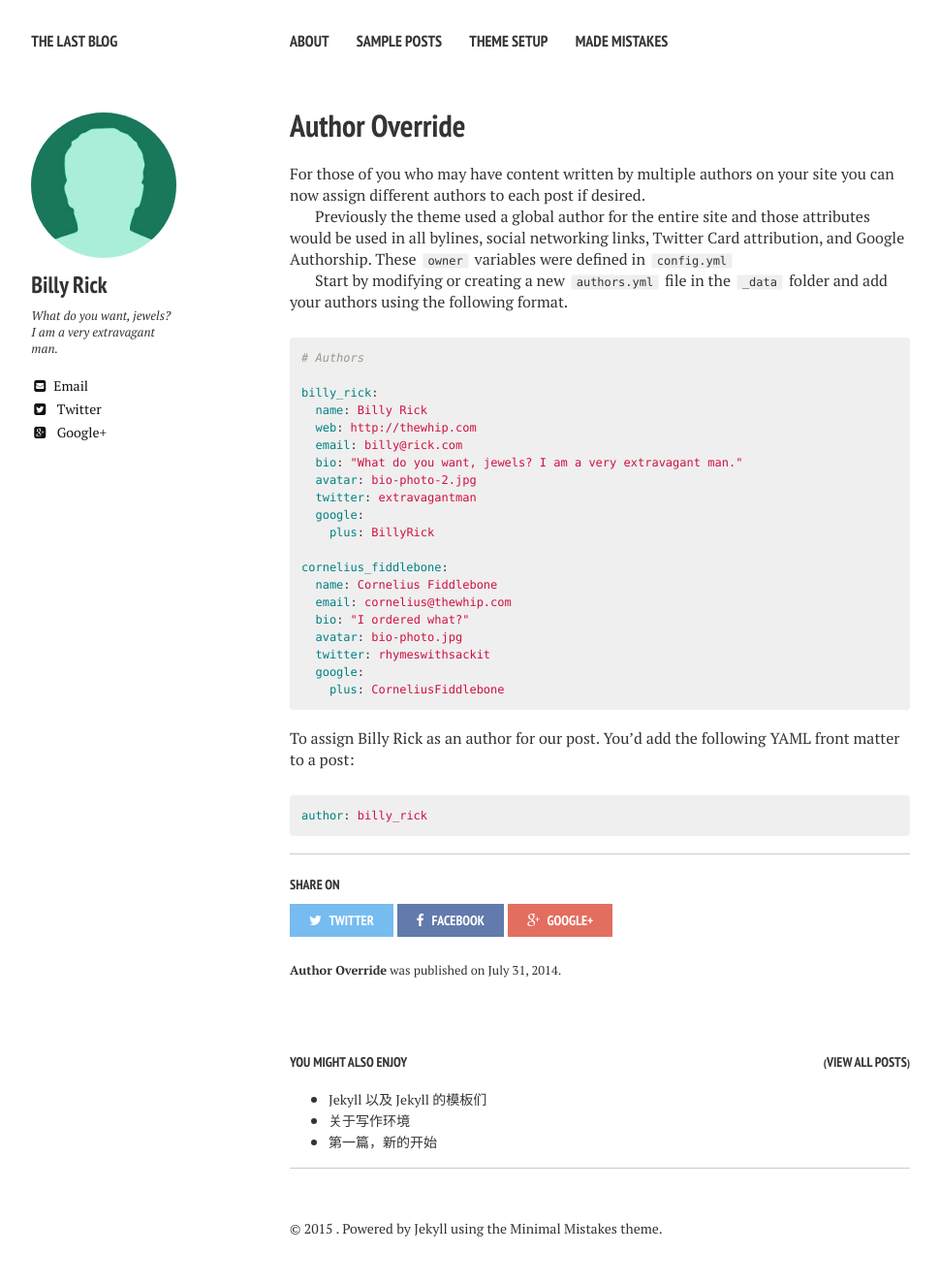
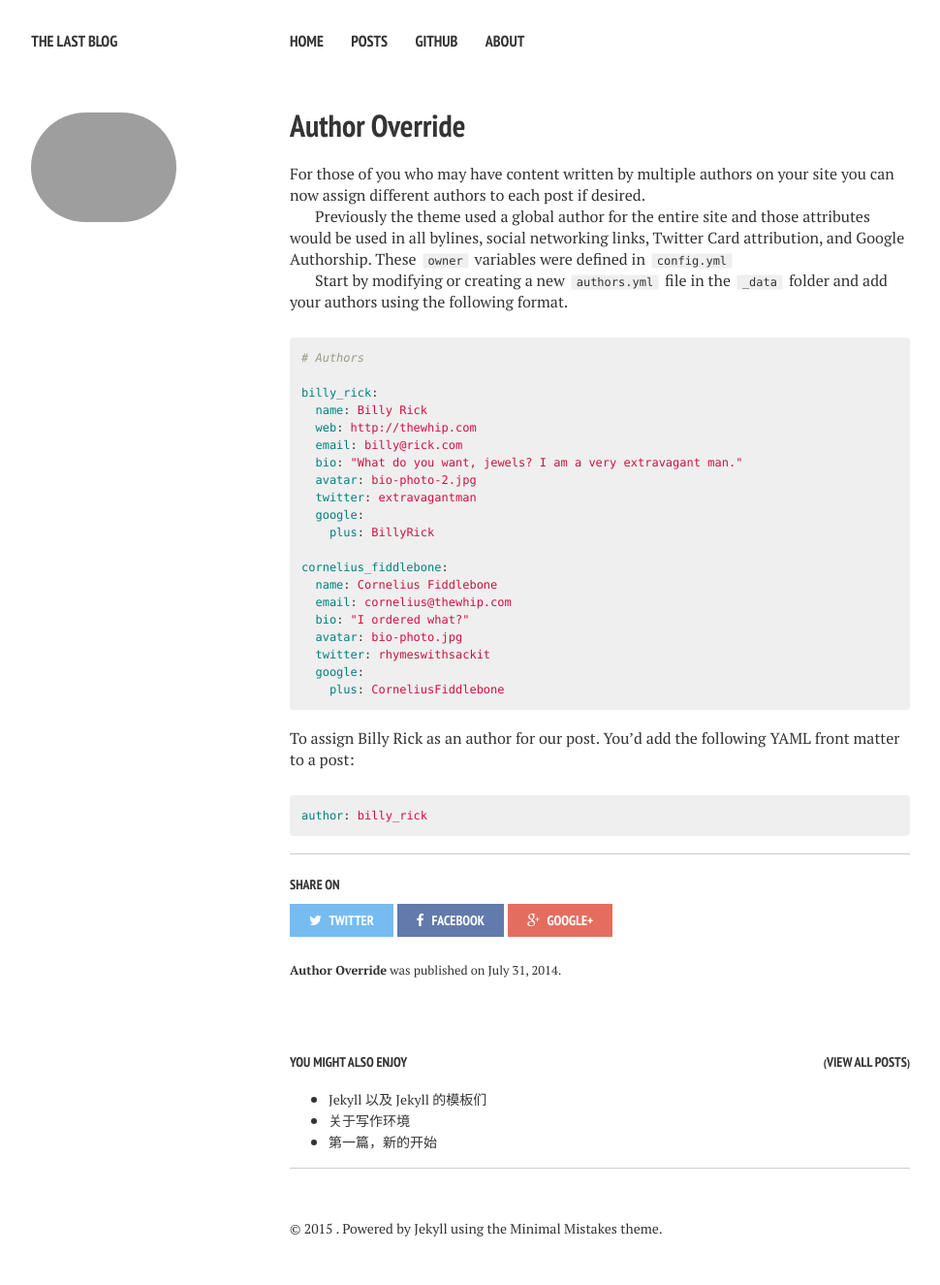
Before and after one commit to ikenbe/en, a Jekyll site: the page built from _posts/2014-07-31-author-override.md, in a window 1280 px wide. Shown: the whole page at 97% size, without its empty margins (21-991 px from the left). Built offline with Jekyll 4.4.1, drawn with Linux system fonts in a browser that asks for light colours; nearby versions of some CDN libraries; Markdown is read by kramdown in place of the engine named in the settings.

```diff
--- a/_data/authors.yml
+++ b/_data/authors.yml
@@ -1,20 +1,20 @@
 # Authors
 
-billy_rick:
-  name: Billy Rick
-  web: http://thewhip.com
-  email: billy@rick.com
-  bio: "What do you want, jewels? I am a very extravagant man."
+iKen:
+  name: Ken Leung
+  web: http://iken.be
+  email: ikenbe@gmail.com
+  bio: ""
   avatar: bio-photo-2.jpg
-  twitter: extravagantman
+  twitter: ikenbe
   google:
-    plus: BillyRick
+    plus: iKenLeung
 
-cornelius_fiddlebone:
-  name: Cornelius Fiddlebone
+Emma:
+  name: Emma Yu
   email: cornelius@thewhip.com
   bio: "I ordered what?"
   avatar: bio-photo.jpg
   twitter: rhymeswithsackit
   google:
-    plus: CorneliusFiddlebone
+    plus: Emma Yu
--- a/_data/navigation.yml
+++ b/_data/navigation.yml
@@ -1,13 +1,13 @@
 # Site navigation links
+
+- title: Home
+  url: {{site.url}}
+
+- title: Posts
+  url: /posts/
+
+- title: GitHub
+  url: https://github.com/ikenbe
 
 - title: About
   url: /about/
-
-- title: Sample Posts
-  url: /posts/
-
-- title: Theme Setup
-  url: /theme-setup/
-
-- title: Made Mistakes
-  url: http://mademistakes.com
```
